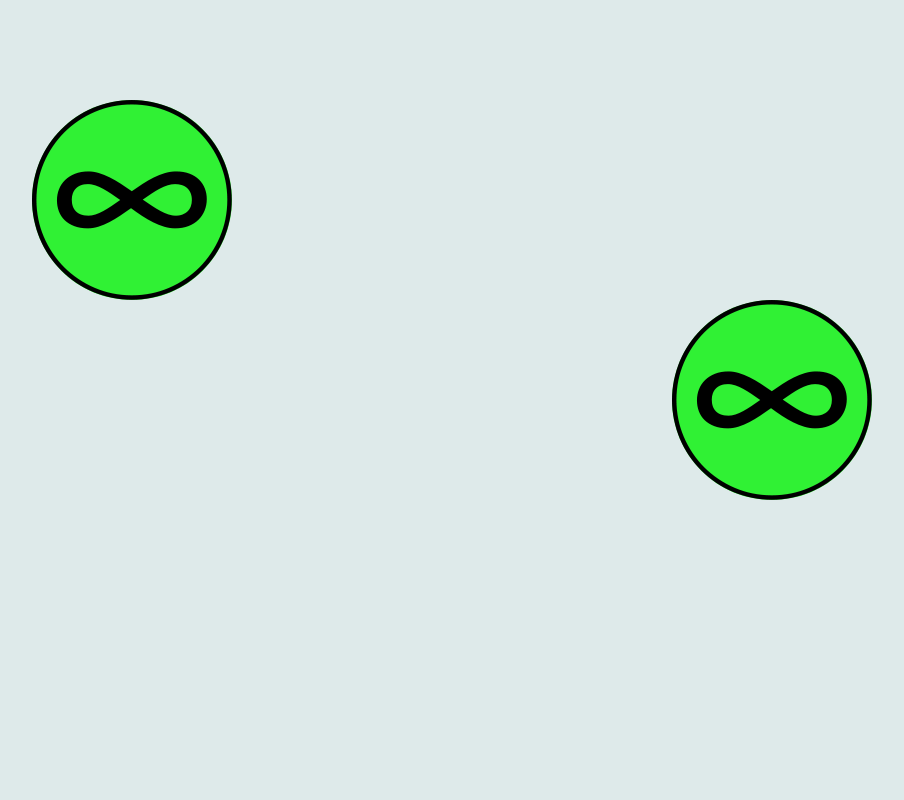
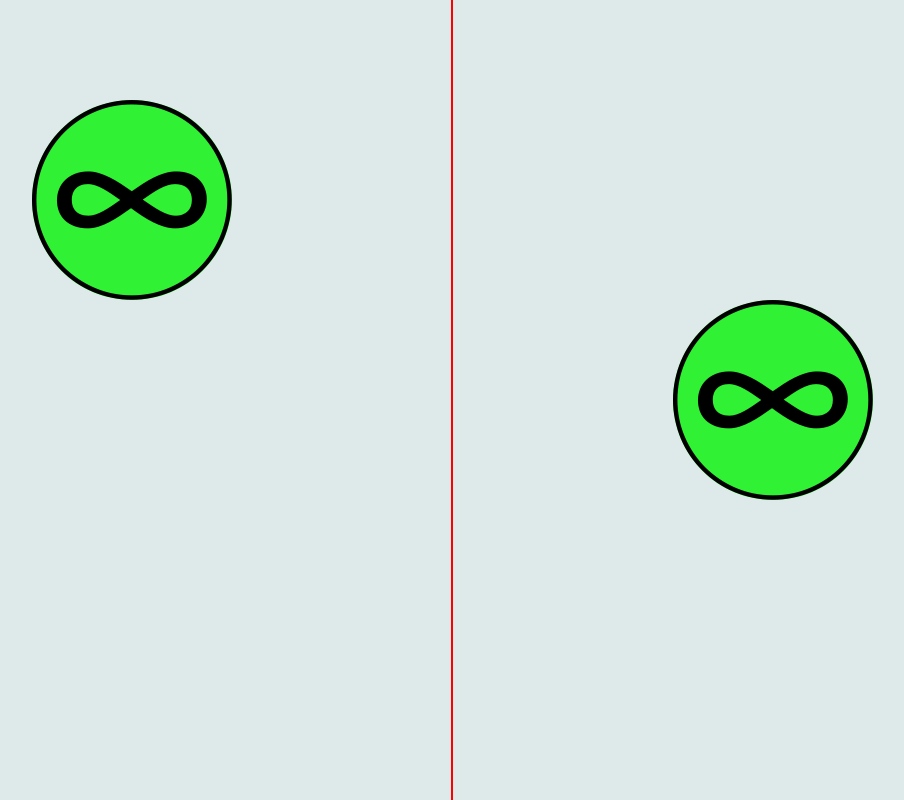
Before and after one commit to MeQuake/Circle-Machine, a plain HTML site: page index.html in a window 1280 px wide. Shown: the whole page, without its empty margins (188-1092 px from the left). Drawn offline with Linux system fonts and the light colour scheme.

Commit message:
Add separator in the middle (border)

```diff
--- a/css/style.css
+++ b/css/style.css
@@ -11,6 +11,15 @@ body > .inline {
   width: 50%;
   height: 100%;
   position: relative;
+  box-sizing: border-box;
+}
+
+body > .inline:first-child {
+  border-right: 1px solid red;
+}
+
+body > .inline:last-child {
+  border-left: 1px solid red;
 }
 
 @keyframes circle-color-change {
```
